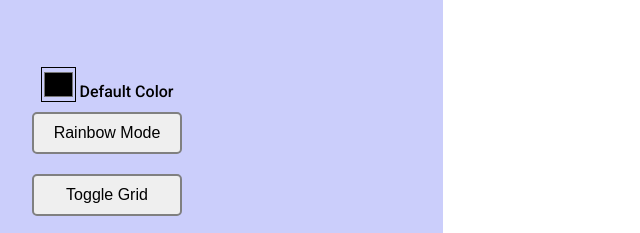
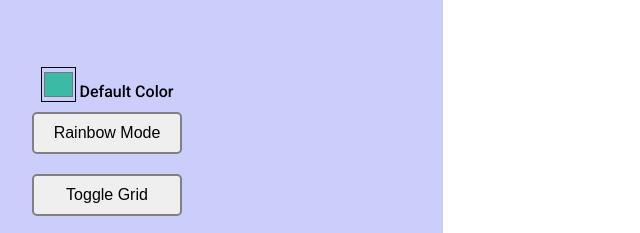
Before and after one commit to dp9289/etch-a-sketch, a plain HTML site: page index.html in a window 1280 px wide. Shown: the part 201-434 px from the top of the page, 171-811 px from the left. Drawn offline with Linux system fonts and the light colour scheme.

Commit message:
changed default value of color input

```diff
--- a/index.html
+++ b/index.html
@@ -12,7 +12,7 @@
     <main>
       <div class="controls">
         <div class="defaultColor">
-          <input type="color" name="" id="defaultColor" />
+          <input type="color" name="" id="defaultColor" value="#3bbaa5" />
           <label for="defaultColor">Default Color</label>
         </div>
         <div class="raibowMode">
```
